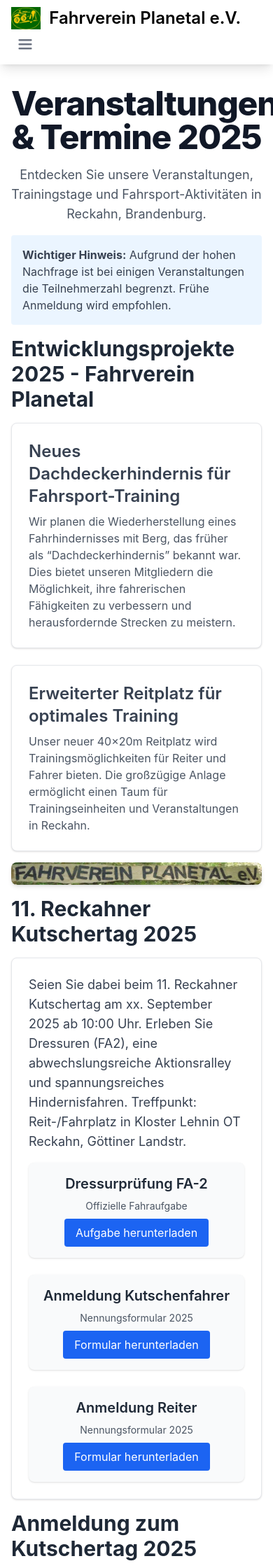
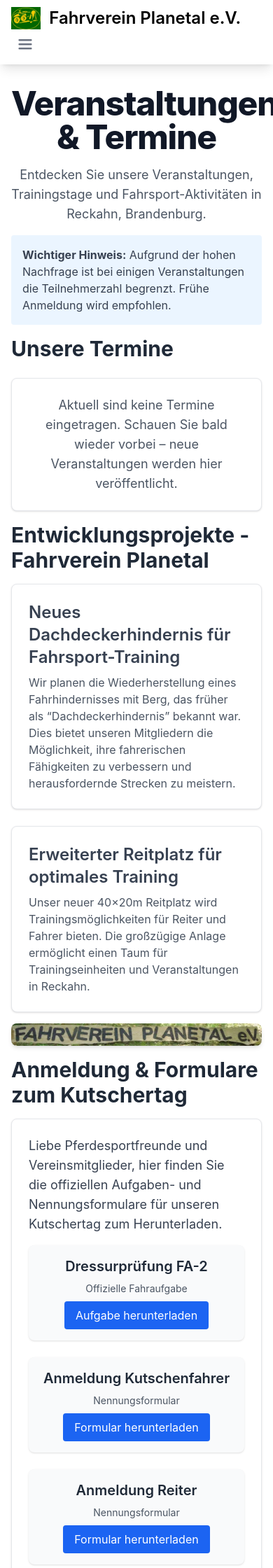
Before and after one commit to FischLord/flask-verein, a Flask app: page /veranstaltungen in a window 390 px wide. Shown: the top 2240 px of the page at 70% size. Run offline with Flask 3, Linux system fonts and the light colour scheme.

Commit message:
feat(cms-public): veranstaltungen.html aus DB rendern
veranstaltungen() lädt veröffentlichte Termine (sortiert nach Datum
aufsteigend) und übergibt sie ans Template. Template iteriert über die
Termine statt hartkodiert: titel, datum, optional uhrzeit, ort,
beschreibung (bleach-bereinigtes HTML via |safe). Vergangene Termine
werden als "Abgelaufen" markiert (nicht ausgeblendet). schema.org/Event-
Microdata pro Termin (name/startDate/location/description). Leerzustand
mit freundlichem Hinweis. Statische Inhalte (Hinweis, Entwicklungs-
projekte, Logo, PDF-Formulare, Anmeldewege) bleiben erhalten.

Co-Authored-By: Claude Opus 4.8 <noreply@anthropic.com>

```diff
--- a/app/main/routes.py
+++ b/app/main/routes.py
@@ -1,5 +1,6 @@
 from flask import render_template, current_app, abort, make_response, send_from_directory
 from app.main import main
+from app.models import Termin
 import os
 from markupsafe import Markup
 import urllib.parse
@@ -112,9 +113,16 @@ def kontakt():
 def impressum():
     return render_template("main/impressum.html")
 
+
 @main.route('/veranstaltungen')
 def veranstaltungen():
-    return render_template('main/veranstaltungen.html')
+    termine = (
+        Termin.query
+        .filter_by(veroeffentlicht=True)
+        .order_by(Termin.datum.asc())
+        .all()
+    )
+    return render_template('main/veranstaltungen.html', termine=termine)
 
 @main.route('/vereinsdaten')
 def vereinsdaten():
--- a/app/templates/main/veranstaltungen.html
+++ b/app/templates/main/veranstaltungen.html
@@ -5,7 +5,7 @@
     <!-- Seitenüberschrift mit strukturierten Daten -->
     <header class="text-center mb-16">
       <h1 class="text-5xl font-extrabold tracking-tight text-gray-900 dark:text-white mb-4">
-        Veranstaltungen & Termine 2025
+        Veranstaltungen &amp; Termine
       </h1>
       <p class="text-lg text-gray-600">
         Entdecken Sie unsere Veranstaltungen, Trainingstage und Fahrsport-Aktivitäten in Reckahn, Brandenburg.
@@ -19,9 +19,52 @@
       </p>
     </div>
 
+    <!-- Termine aus der Datenbank -->
+    <article class="mb-16 mt-4">
+      <h2 class="text-3xl font-bold text-gray-800 mb-6">Unsere Termine</h2>
+
+      {% if termine %}
+      <div class="space-y-6">
+        {% for termin in termine %}
+        <div class="p-6 bg-white rounded-lg shadow border border-gray-200{% if termin.abgelaufen %} opacity-75{% endif %}"
+             itemscope itemtype="http://schema.org/Event">
+          <div class="flex flex-wrap items-center justify-between gap-2 mb-3">
+            <h3 class="text-2xl font-semibold text-gray-700" itemprop="name">{{ termin.titel }}</h3>
+            {% if termin.abgelaufen %}
+            <span class="inline-block px-3 py-1 text-sm font-medium text-gray-700 bg-gray-200 rounded-full">Abgelaufen</span>
+            {% endif %}
+          </div>
+
+          {# Strukturierte Daten (schema.org/Event) für Suchmaschinen #}
+          <meta itemprop="startDate" content="{{ termin.datum.isoformat() }}">
+          {% if termin.ort %}<meta itemprop="location" content="{{ termin.ort }}">{% endif %}
+
+          <ul class="text-gray-600 mb-4 space-y-1">
+            <li><strong>Datum:</strong> {{ termin.datum.strftime('%d.%m.%Y') }}</li>
+            {% if termin.uhrzeit %}<li><strong>Uhrzeit:</strong> {{ termin.uhrzeit }}</li>{% endif %}
+            {% if termin.ort %}<li><strong>Ort:</strong> {{ termin.ort }}</li>{% endif %}
+          </ul>
+
+          {% if termin.beschreibung %}
+          {# beschreibung ist bereits serverseitig (bleach) bereinigtes HTML #}
+          <div class="prose max-w-none text-gray-700" itemprop="description">{{ termin.beschreibung | safe }}</div>
+          {% endif %}
+        </div>
+        {% endfor %}
+      </div>
+      {% else %}
+      <div class="p-6 bg-white rounded-lg shadow border border-gray-200 text-center">
+        <p class="text-lg text-gray-600">
+          Aktuell sind keine Termine eingetragen. Schauen Sie bald wieder vorbei –
+          neue Veranstaltungen werden hier veröffentlicht.
+        </p>
+      </div>
+      {% endif %}
+    </article>
+
     <!-- Zukunftspläne mit semantischer Struktur -->
     <article class="mb-16 mt-4">
-      <h2 class="text-3xl font-bold text-gray-800 mb-4">Entwicklungsprojekte 2025 - Fahrverein Planetal</h2>
+      <h2 class="text-3xl font-bold text-gray-800 mb-4">Entwicklungsprojekte - Fahrverein Planetal</h2>
       <div class="space-y-6">
         <div class="p-6 bg-white rounded-lg shadow border border-gray-200">
           <h3 class="text-2xl font-semibold text-gray-700 mb-2">Neues Dachdeckerhindernis für Fahrsport-Training</h3>
@@ -47,20 +90,17 @@
            loading="lazy">
     </div>
 
-    <!-- Hauptveranstaltung mit strukturierten Daten -->
-    <article class="mb-16 mt-4" itemscope itemtype="http://schema.org/Event">
-      <h2 class="text-3xl font-bold text-gray-800 mb-4" itemprop="name">11. Reckahner Kutschertag 2025</h2>
+    <!-- Anmeldung & Formulare zum Kutschertag (statische Downloads) -->
+    <article class="mb-16 mt-4">
+      <h2 class="text-3xl font-bold text-gray-800 mb-4">Anmeldung &amp; Formulare zum Kutschertag</h2>
       <div class="p-6 bg-white rounded-lg shadow border border-gray-200">
-        <meta itemprop="startDate" content="2025-09-16T10:00">
-        <meta itemprop="location" content="Reit-/Fahrplatz, Göttiner Landstr., Kloster Lehnin OT Reckahn, Brandenburg">
-        <p class="text-lg text-gray-700 mb-4" itemprop="description">
-          Seien Sie dabei beim 11. Reckahner Kutschertag am xx. September 2025 ab 10:00 Uhr.
-          Erleben Sie Dressuren (FA2), eine abwechslungsreiche Aktionsralley und
-          spannungsreiches Hindernisfahren. Treffpunkt: Reit-/Fahrplatz in Kloster Lehnin OT Reckahn, Göttiner Landstr.
+        <p class="text-lg text-gray-700 mb-4">
+          Liebe Pferdesportfreunde und Vereinsmitglieder, hier finden Sie die offiziellen
+          Aufgaben- und Nennungsformulare für unseren Kutschertag zum Herunterladen.
         </p>
 
         <!-- Anmeldeformulare mit verbesserten Beschreibungen -->
-        <div class="grid grid-cols-1 md:grid-cols-3 gap-6">
+        <div class="grid grid-cols-1 md:grid-cols-3 gap-6 mb-6">
           <div class="p-4 bg-gray-50 rounded-lg shadow text-center">
             <h3 class="text-xl font-semibold text-gray-800 mb-2">Dressurprüfung FA-2</h3>
             <p class="text-sm text-gray-600 mb-2">Offizielle Fahraufgabe</p>
@@ -73,7 +113,7 @@
           </div>
           <div class="p-4 bg-gray-50 rounded-lg shadow text-center">
             <h3 class="text-xl font-semibold text-gray-800 mb-2">Anmeldung Kutschenfahrer</h3>
-            <p class="text-sm text-gray-600 mb-2">Nennungsformular 2025</p>
+            <p class="text-sm text-gray-600 mb-2">Nennungsformular</p>
             <a href="{{ url_for('static', filename='forms/Nennungsformular Fahrer 2023.pdf') }}"
                download
                class="inline-block px-4 py-2 bg-blue-600 text-white rounded hover:bg-blue-700"
@@ -83,7 +123,7 @@
           </div>
           <div class="p-4 bg-gray-50 rounded-lg shadow text-center">
             <h3 class="text-xl font-semibold text-gray-800 mb-2">Anmeldung Reiter</h3>
-            <p class="text-sm text-gray-600 mb-2">Nennungsformular 2025</p>
+            <p class="text-sm text-gray-600 mb-2">Nennungsformular</p>
             <a href="{{ url_for('static', filename='forms/Nennungsformular Reiter 2023.pdf') }}"
                download
                class="inline-block px-4 py-2 bg-blue-600 text-white rounded hover:bg-blue-700"
@@ -92,19 +132,7 @@
             </a>
           </div>
         </div>
-      </div>
-    </article>
 
-    <!-- Anmeldeinfos mit strukturierten Kontaktdaten -->
-    <article class="mb-16 mt-4">
-      <h2 class="text-3xl font-bold text-gray-800 mb-4">Anmeldung zum Kutschertag 2025</h2>
-      <div class="p-6 bg-white rounded-lg shadow border border-gray-200">
-        <p class="text-lg text-gray-700 mb-4">
-          Liebe Pferdesportfreunde und Vereinsmitglieder,
-        </p>
-        <p class="text-lg text-gray-700 mb-4">
-          Die Anmeldung für den 11. Reckahner Kutschertag 2025 ist ab August möglich. Sichern Sie sich Ihren Startplatz für unser diesjährigen Kutschertag in Reckahn.
-        </p>
         <div itemscope itemtype="http://schema.org/Organization">
           <h3 class="text-xl font-bold mb-4">Anmeldewege:</h3>
           <ul class="list-disc list-inside text-gray-700 mb-4">
@@ -121,34 +149,4 @@
 
   </div>
 </section>
-
-{# Strukturierte Daten für Google Search #}
-<script type="application/ld+json">
-{
-  "@context": "https://schema.org",
-  "@type": "SportsEvent",
-  "name": "10. Reckahner Kutschertag 2025",
-  "startDate": "2025-09-16T10:00",
-  "location": {
-    "@type": "Place",
-    "name": "Reit-/Fahrplatz Reckahn",
-    "address": {
-      "@type": "PostalAddress",
-      "streetAddress": "Göttiner Landstr.",
-      "addressLocality": "Kloster Lehnin OT Reckahn",
-      "addressRegion": "Brandenburg",
-      "addressCountry": "DE"
-    }
-  },
-  "organizer": {
-    "@type": "Organization",
-    "name": "Fahrverein Planetal e.V.",
-    "email": "fvplanetal@web.de"
-  },
-  "description": "Traditioneller Kutschertag mit Dressurprüfung FA2, Aktionsralley und Hindernisfahren. Ein Highlight im Brandenburger Fahrsport.",
-  "eventStatus": "EventScheduled",
-  "eventAttendanceMode": "OfflineEventAttendanceMode",
-  "sport": "Fahrsport"
-}
-</script>
 {% endblock %}
```
